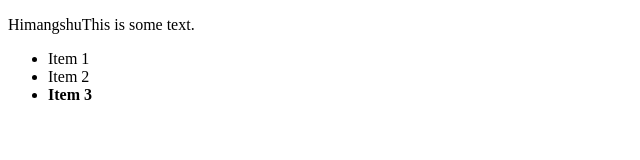
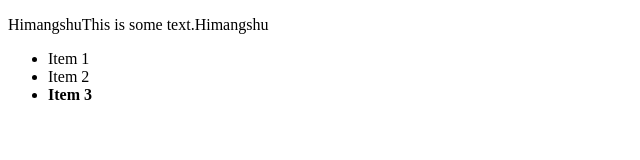
Before and after one commit to himangshumahato82/InterviewP, a plain HTML site: page CSSP/index.html in a window 1280 px wide. Shown: the whole page, without its empty margins (0-640 px from the left). Drawn offline with Linux system fonts and the light colour scheme.

Commit message:
update css

```diff
--- a/CSSP/index.html
+++ b/CSSP/index.html
@@ -8,6 +8,9 @@
     <style>
 
  p::before {
+  content: "Himangshu";
+}
+p::after {
   content: "Himangshu";
 }
 p::selection {
```
